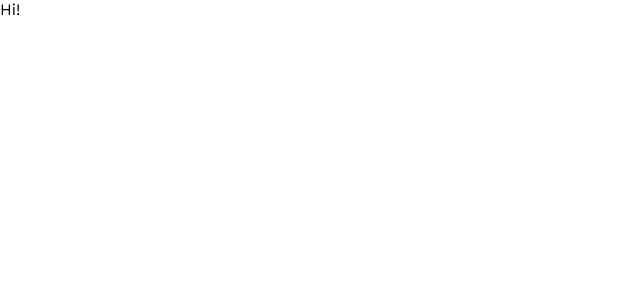
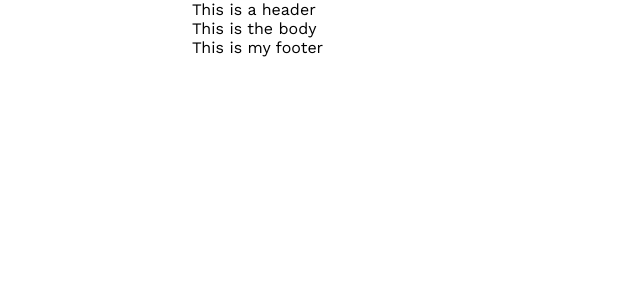
Before and after one commit to raynamecham/raynamecham.com, a React (Create React App) app: page / in a window 1280 px wide. Shown: the top 300 px of the page, without its empty margins (0-640 px from the left). Built offline with nearby package versions, Linux system fonts and the light colour scheme.

Commit message:
added components

```diff
--- a/src/App.js
+++ b/src/App.js
@@ -1,10 +1,10 @@
+import React from 'react';
 import './App.css';
+import Home from './components/home/index';
 
 function App() {
   return (
-    <div className="App">
-      Hi!
-    </div>
+    <Home />
   );
 }
 
--- /dev/null
+++ b/src/components/body/index.js
@@ -0,0 +1,12 @@
+import React from 'react';
+import './body.css';
+
+function Body() {
+    return (
+        <div>
+            This is the body
+        </div>
+    )
+};
+
+export default Body;
--- /dev/null
+++ b/src/components/footer/index.js
@@ -0,0 +1,12 @@
+import React from 'react';
+import './footer.css';
+
+function Footer() {
+    return (
+        <div>
+            This is my footer
+        </div>
+    )
+};
+
+export default Footer;
--- /dev/null
+++ b/src/components/header/index.js
@@ -0,0 +1,12 @@
+import React from 'react';
+import './header.css';
+
+function Header() {
+    return (
+        <div>
+            This is a header
+        </div>
+    )
+};
+
+export default Header;
--- /dev/null
+++ b/src/components/home/home.css
@@ -0,0 +1,20 @@
+.html {
+    scroll-behavior: smooth;
+}
+.home {
+    display: flex;
+    flex-direction: column;
+    width: 70%;
+    margin: auto;
+}
+
+@media only screen and (max-width: 1024px){
+    .home{
+        width: 90%;
+}
+}
+@media only screen and (max-width: 512px){
+    .home {
+        width: 100%;
+    }
+}
--- /dev/null
+++ b/src/components/home/index.js
@@ -0,0 +1,23 @@
+import React from "react";
+import "./home.css";
+import Header from "../header/index";
+import Body from "../body/index";
+import Footer from "../footer/index";
+
+function Home() {
+    return (
+        <div className="home">
+            <div>
+                <Header />
+            </div>
+            <div>
+                <Body />
+            </div>
+            <div>
+                <Footer />
+            </div>
+        </div>
+    )
+};
+
+export default Home;
```
Also changed, not shown: public/components/home/index.js (deleted, +0 -11 lines), src/components/body/body.css (added), src/components/footer/footer.css (added), src/components/header/header.css (added).
